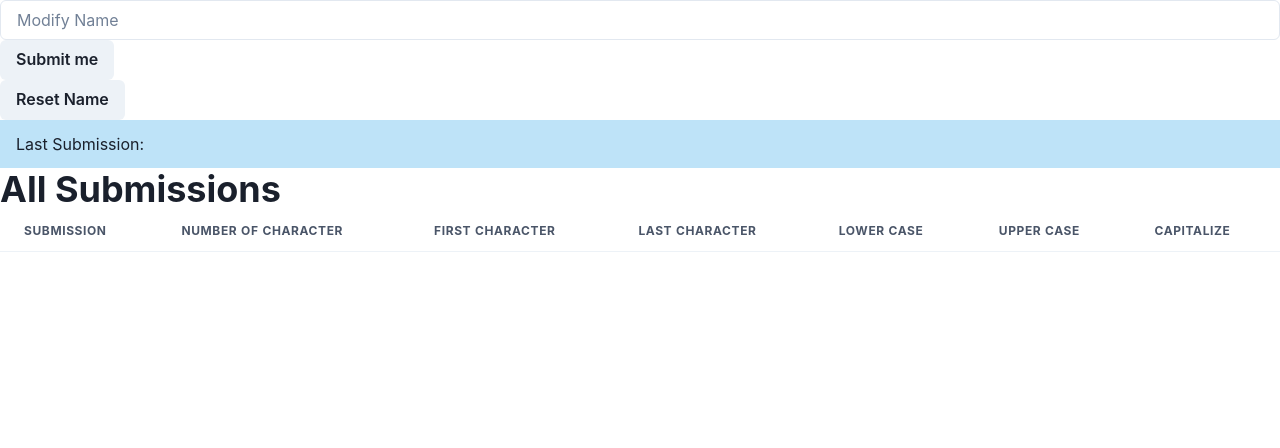
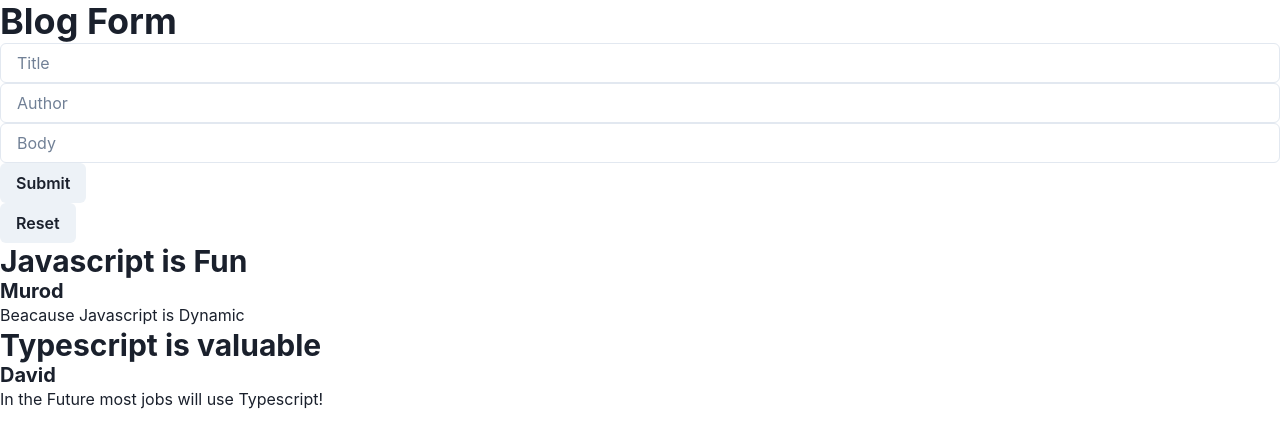
Before and after one commit to web-dev-london/react-demo, a React (Vite) app: page / in a window 1280 px wide. Shown: the top 448 px of the page. Built offline with nearby package versions, Linux system fonts and the light colour scheme.

Commit message:
BlogFormView Component

```diff
--- a/src/App.tsx
+++ b/src/App.tsx
@@ -1,9 +1,9 @@
-import ModifyNameView from './Views/ModifyNameView';
+import BlogFormView from './Views/BlogFormView';
 
 export default function App() {
   return (
     <>
-      <ModifyNameView />
+      <BlogFormView />
     </>
   );
 }
--- /dev/null
+++ b/src/Views/BlogFormView.tsx
@@ -0,0 +1,81 @@
+import {
+  Button,
+  Heading,
+  Input,
+  Text,
+} from '@chakra-ui/react';
+import { ChangeEvent, FormEvent, useState } from 'react';
+const initialArticles = [
+  {
+    title: 'Javascript is Fun',
+    author: 'Murod',
+    body: 'Beacause Javascript is Dynamic',
+  },
+  {
+    title: 'Typescript is valuable',
+    author: 'David',
+    body: 'In the Future most jobs will use Typescript!',
+  },
+];
+
+export default function BlogFormView() {
+  const [title, setTitle] = useState('');
+  const [author, setAuthor] = useState('');
+  const [body, setBody] = useState('');
+  const [articles, setArticles] = useState(
+    initialArticles,
+  );
+
+  const articlesViews = articles.map((article, index) => {
+    return (
+      <>
+        <Heading size='lg'>{article.title}</Heading>
+        <Heading size='md'>{article.author}</Heading>
+        <Text>{article.body}</Text>
+      </>
+    );
+  });
+
+  function handleTitle(e: ChangeEvent<HTMLInputElement>) {
+    setTitle(e.target.value);
+  }
+  function handleAuthor(
+    e: ChangeEvent<HTMLInputElement>,
+  ) {
+    setAuthor(e.target.value);
+  }
+  function handleBody(e: ChangeEvent<HTMLInputElement>) {
+    setBody(e.target.value);
+  }
+  function reset() {
+    setTitle('');
+    setAuthor('');
+    setBody('');
+  }
+
+  return (
+    <>
+      <Heading>Blog Form</Heading>
+      <form>
+        <Input
+          onChange={handleTitle}
+          value={title}
+          placeholder='Title'
+        />
+        <Input
+          onChange={handleAuthor}
+          value={author}
+          placeholder='Author'
+        />
+        <Input
+          onChange={handleBody}
+          value={body}
+          placeholder='Body'
+        />
+        <Button type='submit'>Submit</Button>
+      </form>
+      <Button onClick={reset}>Reset</Button>
+      {articlesViews}
+    </>
+  );
+}
--- a/src/Views/ModifyNameView.tsx
+++ b/src/Views/ModifyNameView.tsx
@@ -16,7 +16,10 @@ import {
 const roles: Record<string, string | undefined> = {
   Murod: 'owner',
   David: 'teacher',
+  John: undefined,
+  1: '3',
 };
+
 
 export default function ModifyNameView() {
   const [listOfNames, setListOfNames] = useState<
```
